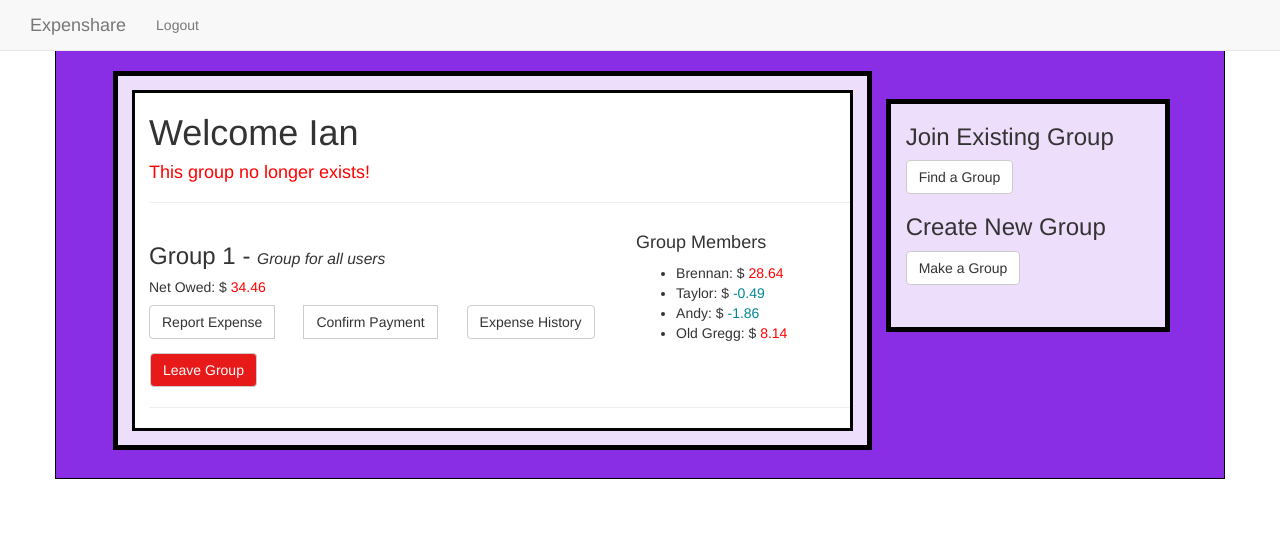
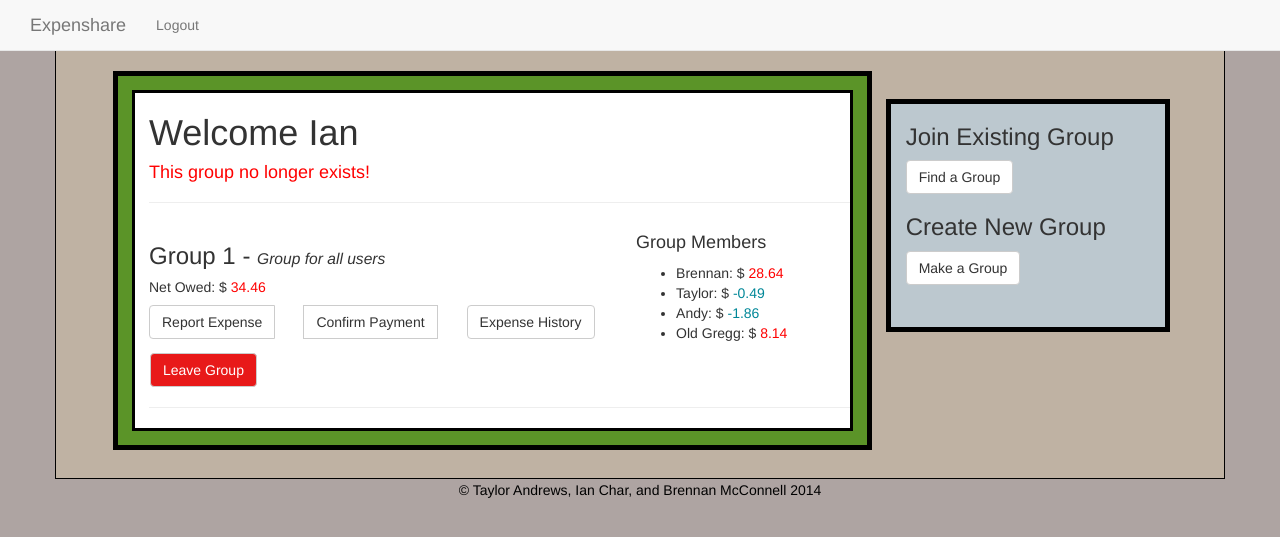
Before and after one commit to Brennan-M/ExpenShare, a Django app: page /share/history/ in a window 1280 px wide. Shown: the top 537 px of the page. Run offline with Django 3.2, Linux system fonts and the light colour scheme; a user stored in the database is signed in; data comes from the database, SQL or seed files in the repository; both versions use the stored data as it was after the commit; some libraries are stand-ins or nearby versions.

Commit message:
Changed color scheme (debatable)

```diff
--- a/Expenshare/static/css/styles.css
+++ b/Expenshare/static/css/styles.css
@@ -1,5 +1,5 @@
 body{
-	background-color: #FFFFFF;
+	background-color: #AEA4A2;
 }
 
 #mainBoxInner{
@@ -18,7 +18,7 @@ body{
 
 #mainBoxOuter{
 	margin-top: 5em;
-	background-color: #EDDFFB;
+	background-color: #5B9428;
 	margin-bottom: 2em;
 	border: solid black 5px;
 	padding: 1em;
@@ -26,7 +26,7 @@ body{
 	margin-left: 3em;
 }
 #bodyContent{
-	background-color: #892EE4;
+	background-color: #BFB2A3;
 	border: solid black 1px;
 	padding-bottom: 0em;
 }
@@ -37,16 +37,16 @@ body{
 
 #infoBox{
 	margin-top: 7em;
-	background-color: #EDDFFB;
+	background-color: #BCC8CF;
 	margin-bottom: 7em;
 	border: solid black 5px;
 	padding-bottom: 3em;
 }
 #reportBox{
 	text-align: center;
-	margin-top: 7em;
-	background-color: #EDDFFB;
-	margin-bottom: 7em;
+	margin-top: 5em;
+	background-color: #BCC8CF;
+	margin-bottom: 2em;
 	border: solid black 5px;
 	padding-bottom: 3em;
 }
@@ -57,7 +57,7 @@ body{
 
 footer{
 	text-align: center;
-	color: #FFFFFF;
+	color: #000000;
 }
 nav{
 	border: solid black 5px;
```
Also changed, not shown: Expenshare/db.sqlite3.
